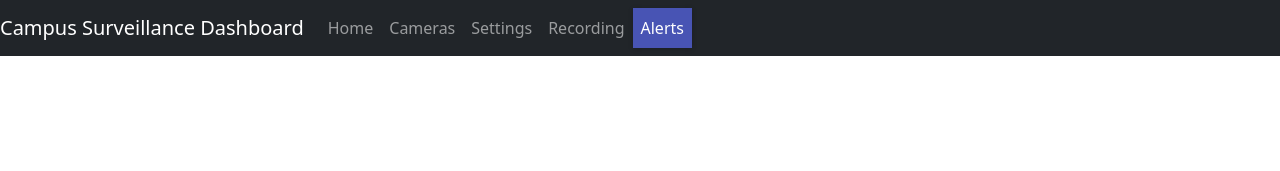
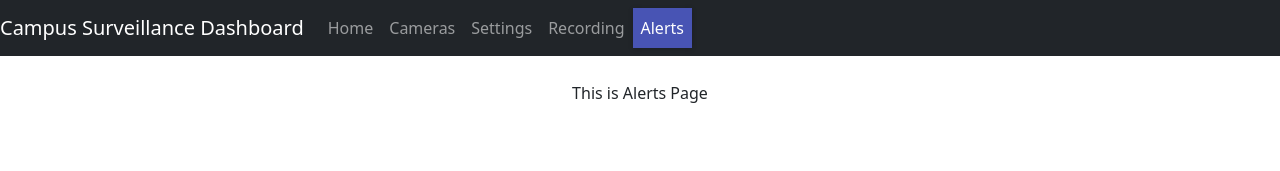
Before and after one commit to UnmeshPadhye/Camera_Dashboard, a React (Create React App) app in the folder frontend/camera-dash/: page /alerts in a window 1280 px wide. Shown: the top 171 px of the page. Built offline with nearby package versions, Linux system fonts and the light colour scheme.

Commit message:
Alerts Page and Route added

```diff
--- a/frontend/camera-dash/src/App.js
+++ b/frontend/camera-dash/src/App.js
@@ -1,6 +1,7 @@
 import logo from "./logo.svg";
 import "./App.css";
 import Dashboard from "./components/dashboard/dashboard";
+import AlertsPage from "./components/alerts/alertsPage"
 import Header from "./components/core/header";
 import { BrowserRouter as Router, Link, Route, Routes } from "react-router-dom";
 import 'bootstrap/dist/css/bootstrap.min.css';
@@ -10,10 +11,11 @@ function App() {
   return (
     <div className="App">
       <Router>
-      <Header />
-      <Routes>
-        <Route path="/" element={<Dashboard />} exact/>
-      </Routes>
+        <Header />
+        <Routes>
+          <Route path="/" element={<Dashboard />} exact />
+          <Route path="/alerts" element={<AlertsPage />} exact />
+        </Routes>
       </Router>
     </div>
   );
--- a/frontend/camera-dash/src/components/alerts/alertsPage.js
+++ b/frontend/camera-dash/src/components/alerts/alertsPage.js
@@ -0,0 +1,11 @@
+import React from "react";
+
+function AlertsPage() {
+    return (
+        <div className="container">
+            This is Alerts Page
+        </div>
+    );
+}
+
+export default AlertsPage;
```
